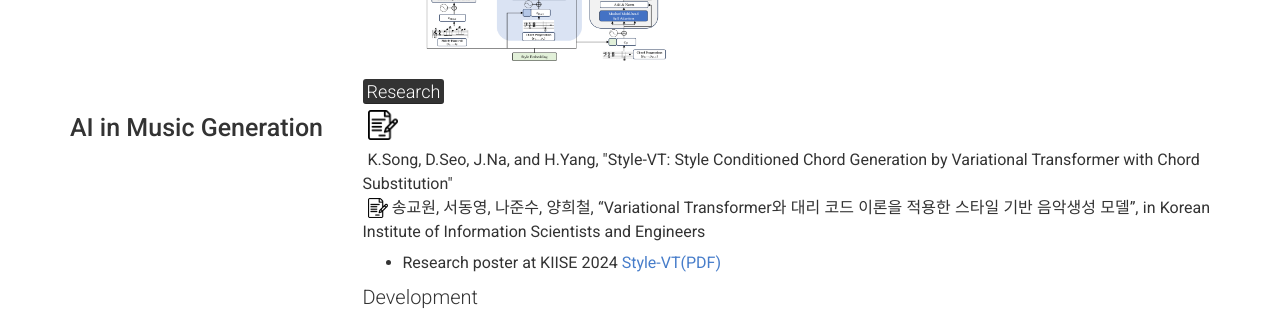
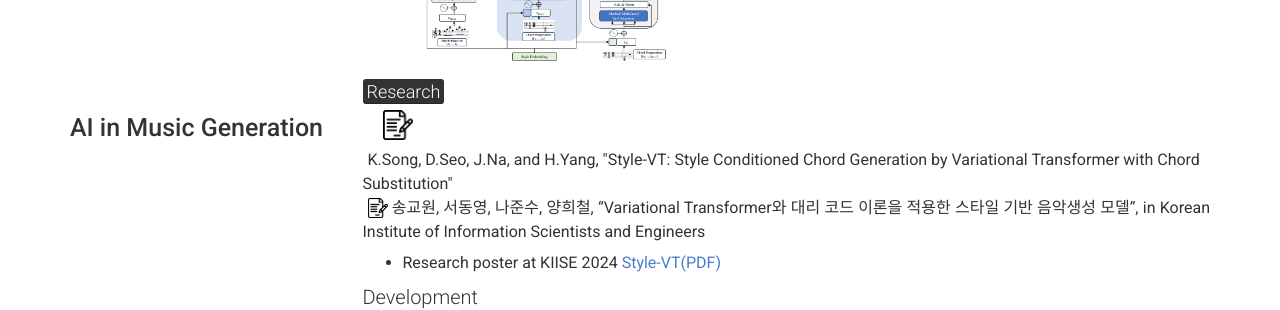
Before and after one commit to tim000519/tim000519.github.io, a Jekyll site: the page built from index.md, in a window 1280 px wide. Shown: the part 732-1042 px from the top of the page. Built offline with Jekyll 4.4.1, drawn with Linux system fonts in a browser that asks for light colours; nearby versions of some CDN libraries.

Commit message:
Update _config.yml

```diff
--- a/_config.yml
+++ b/_config.yml
@@ -78,12 +78,11 @@ content:
         description: |
           ## <mark>Research</mark>
           <a href="/pdf/Access.pdf" target="_blank" style="display: inline-block;">
-            <img src="/images/contract.png" alt="PDF" width="30" style="vertical-align: middle; margin-left: 5px;">
+            <img src="/images/contract.png" alt="PDF" width="30" style="vertical-align: middle; margin-left: 20px;">
           </a>
           <p style="display: inline; margin-left: 5px;">
             K.Song, D.Seo, J.Na, and H.Yang, "Style-VT: Style Conditioned Chord Generation by Variational Transformer with Chord Substitution"
           </p>
-
 
           <a href="/pdf/style.pdf" target="_blank">
             <img src="/images/contract.png" alt="PDF" width="20" style="vertical-align: middle; margin-left: 5px;">
```
